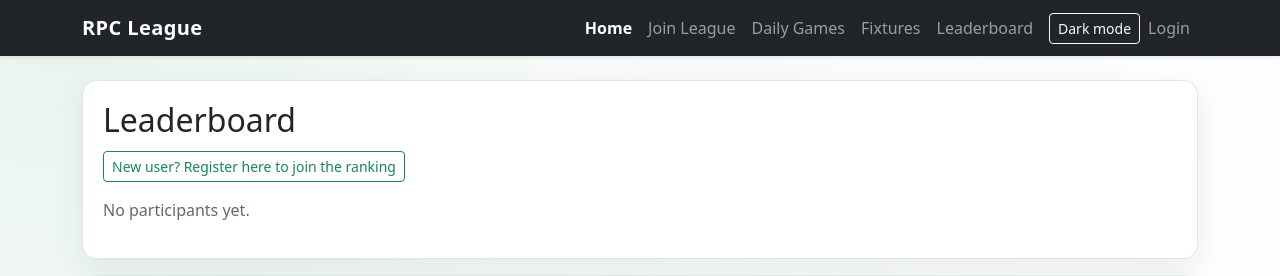
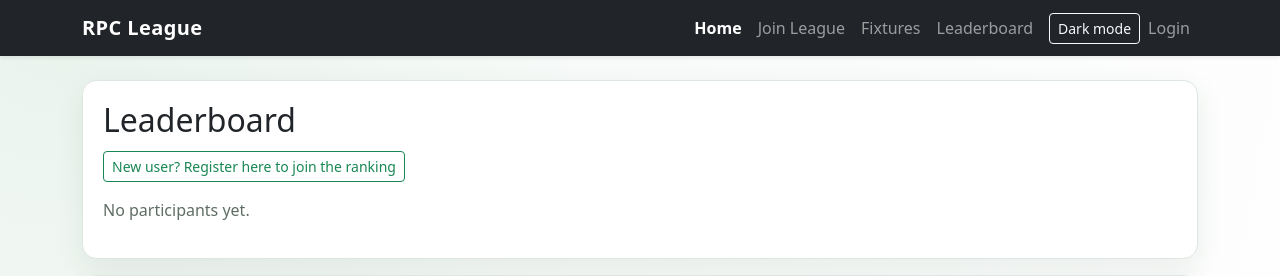
Before and after one commit to kevinmvp/wc-game, a PHP site: page /wc-game/ in a window 1280 px wide. Shown: the top 276 px of the page. Run offline with PHP 8.4, Linux system fonts and the light colour scheme; data comes from the database, SQL or seed files in the repository; data that the repository does not hold is empty.

Commit message:
upate files to see router.php issue

```diff
--- a/app/Views/layouts/main.php
+++ b/app/Views/layouts/main.php
@@ -272,7 +272,7 @@ $isActive = static function (string $path) use ($requestPath): bool {
                 <ul class="navbar-nav ms-auto mb-2 mb-lg-0">
                     <li class="nav-item"><a class="nav-link <?= $isActive('/') ? 'active' : ''; ?>" <?= $isActive('/') ? 'aria-current="page"' : ''; ?> href="<?= htmlspecialchars($url(''), ENT_QUOTES, 'UTF-8'); ?>">Home</a></li>
                     <li class="nav-item"><a class="nav-link <?= $isActive('/league/join') ? 'active' : ''; ?>" <?= $isActive('/league/join') ? 'aria-current="page"' : ''; ?> href="<?= htmlspecialchars($url('league/join'), ENT_QUOTES, 'UTF-8'); ?>">Join League</a></li>
-                    <li class="nav-item"><a class="nav-link <?= $isActive('/league/daily') ? 'active' : ''; ?>" <?= $isActive('/league/daily') ? 'aria-current="page"' : ''; ?> href="<?= htmlspecialchars($url('league/daily'), ENT_QUOTES, 'UTF-8'); ?>">Daily Games</a></li>
+                    <!--li class="nav-item"><a class="nav-link <?= $isActive('/league/daily') ? 'active' : ''; ?>" <?= $isActive('/league/daily') ? 'aria-current="page"' : ''; ?> href="<?= htmlspecialchars($url('league/daily'), ENT_QUOTES, 'UTF-8'); ?>">Daily Games</a></li-->
                     <li class="nav-item"><a class="nav-link <?= $isActive('/league/fixtures') ? 'active' : ''; ?>" <?= $isActive('/league/fixtures') ? 'aria-current="page"' : ''; ?> href="<?= htmlspecialchars($url('league/fixtures'), ENT_QUOTES, 'UTF-8'); ?>">Fixtures</a></li>
                     <li class="nav-item"><a class="nav-link <?= $isActive('/league/leaderboard') ? 'active' : ''; ?>" <?= $isActive('/league/leaderboard') ? 'aria-current="page"' : ''; ?> href="<?= htmlspecialchars($url('league/leaderboard'), ENT_QUOTES, 'UTF-8'); ?>">Leaderboard</a></li>
                     <?php if ($leagueAdminAuthenticated): ?>
--- a/public/index.php
+++ b/public/index.php
@@ -28,6 +28,9 @@ spl_autoload_register(static function (string $className): void {
 
     $relativeClass = substr($className, strlen($prefix));
     $filePath = ROOT_PATH . '/app/' . str_replace('\\', '/', $relativeClass) . '.php';
+
+    // DEBUG: Log the path the autoloader is trying to load
+    error_log('Autoloader attempting to load: ' . $filePath);
 
     if (is_file($filePath)) {
         require_once $filePath;
```
